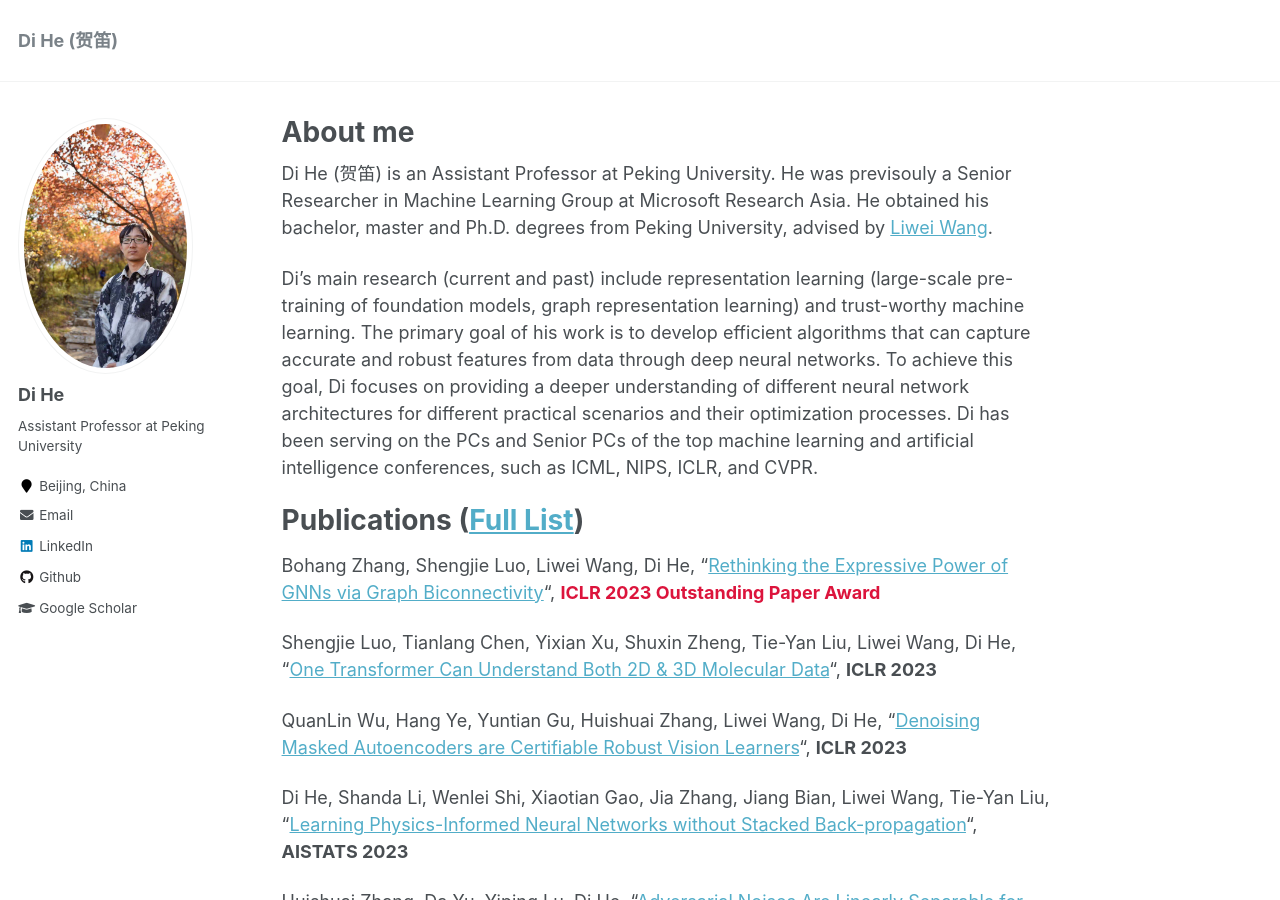
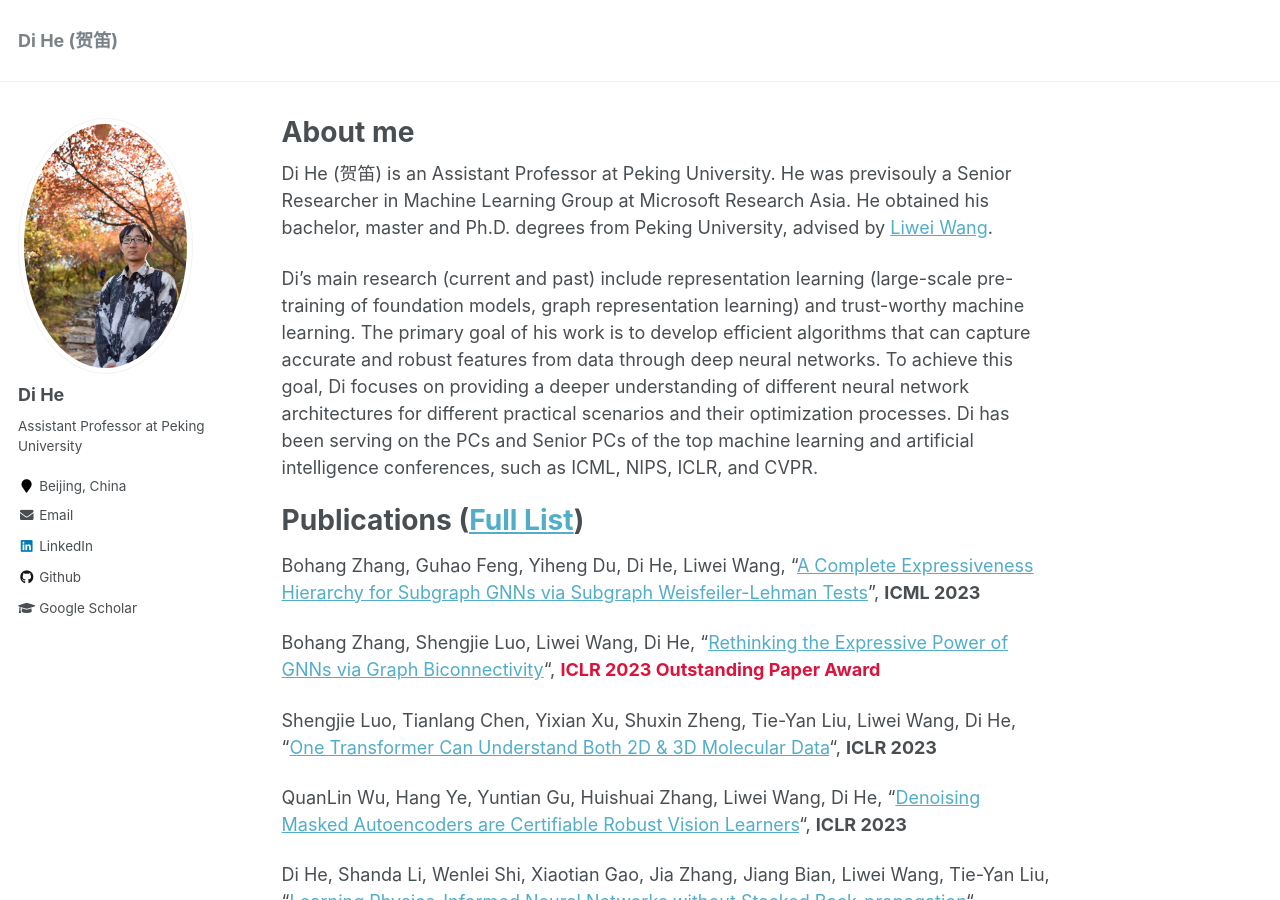
Before and after one commit to DiHe-PKU/DiHe-PKU.github.io, a Jekyll site: the page built from _pages/about.md, in a window 1280 px wide and 900 px high. Built offline with Jekyll 4.4.1, drawn with Linux system fonts in a browser that asks for light colours; formulas are drawn with MathJax 3.

Commit message:
Update about.md

```diff
--- a/_pages/about.md
+++ b/_pages/about.md
@@ -15,6 +15,7 @@ Di’s main research (current and past) include representation learning (large-s
 
 Publications ([Full List](https://scholar.google.com/citations?hl=zh-CN&user=orVoz4IAAAAJ&view_op=list_works&sortby=pubdate))
 =====
+Bohang Zhang, Guhao Feng, Yiheng Du, Di He, Liwei Wang, “[A Complete Expressiveness Hierarchy for Subgraph GNNs via Subgraph Weisfeiler-Lehman Tests](https://arxiv.org/abs/2302.07090)”, **ICML 2023**
 
 Bohang Zhang, Shengjie Luo, Liwei Wang, Di He, “[Rethinking the Expressive Power of GNNs via Graph Biconnectivity](https://openreview.net/forum?id=r9hNv76KoT3)“, **<font color="#DC143C"> ICLR 2023 Outstanding Paper Award</font>**
 
```
